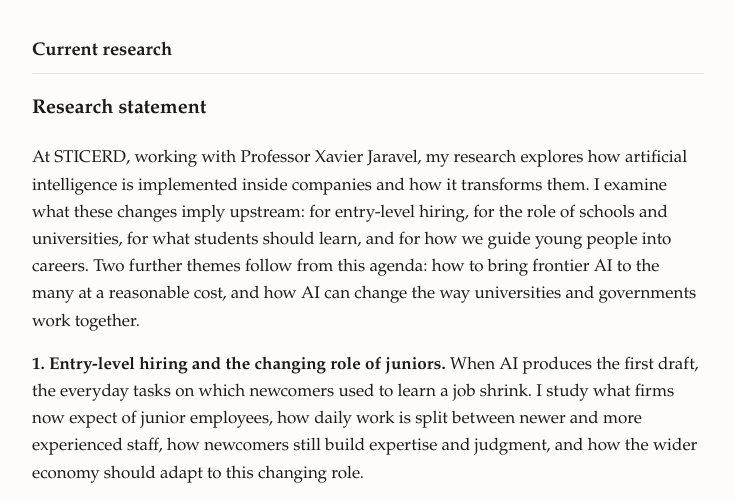
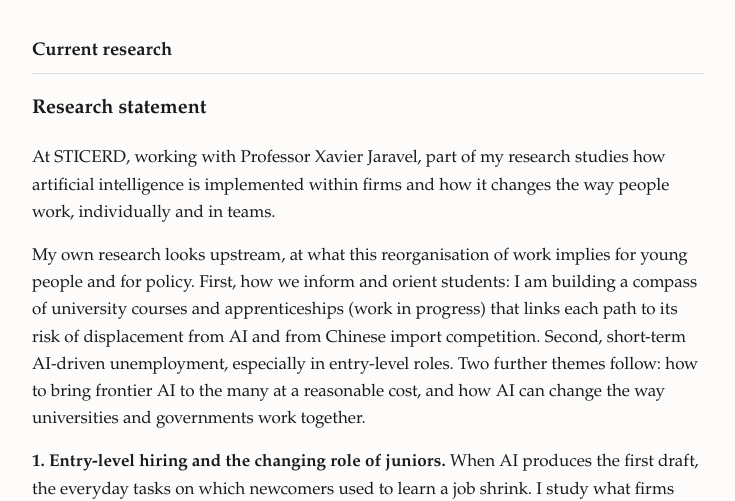
Before and after one commit to ajoly35/ajoly35.github.io, a plain HTML site: page research.html in a window 1280 px wide. Shown: the part 287-788 px from the top of the page, without its empty margins (272-1007 px from the left). Drawn offline with Linux system fonts and the light colour scheme.

Commit message:
Research statement: restructured opening (work with Xavier Jaravel; own research on orientation, AI and China shock risk, short-term AI unemployment)
Co-Authored-By: Claude Opus 5.5 <noreply@anthropic.com>

```diff
--- a/research.html
+++ b/research.html
@@ -29,7 +29,8 @@
   <h2>Current research</h2>
 
   <h3>Research statement</h3>
-  <p>At STICERD, working with Professor Xavier Jaravel, my research explores how artificial intelligence is implemented inside companies and how it transforms them. I examine what these changes imply upstream: for entry-level hiring, for the role of schools and universities, for what students should learn, and for how we guide young people into careers. Two further themes follow from this agenda: how to bring frontier AI to the many at a reasonable cost, and how AI can change the way universities and governments work together.</p>
+  <p>At STICERD, working with Professor Xavier Jaravel, part of my research studies how artificial intelligence is implemented within firms and how it changes the way people work, individually and in teams.</p>
+  <p>My own research looks upstream, at what this reorganisation of work implies for young people and for policy. First, how we inform and orient students: I am building a compass of university courses and apprenticeships (work in progress) that links each path to its risk of displacement from AI and from Chinese import competition. Second, short-term AI-driven unemployment, especially in entry-level roles. Two further themes follow: how to bring frontier AI to the many at a reasonable cost, and how AI can change the way universities and governments work together.</p>
   <p><strong>1. Entry-level hiring and the changing role of juniors.</strong> When AI produces the first draft, the everyday tasks on which newcomers used to learn a job shrink. I study what firms now expect of junior employees, how daily work is split between newer and more experienced staff, how newcomers still build expertise and judgment, and how the wider economy should adapt to this changing role.</p>
   <p><strong>2. What students should learn.</strong> My work asks which human skills matter most for succeeding in the AI transition. Over recent decades, the labour market has rewarded social skills more and more (Deming, 2017). The open question is which specific capabilities, such as teamwork, decision-making and judgment, grow in value when AI handles routine analytical work, and what schools and universities should teach.</p>
   <p><strong>3. Guiding students into careers.</strong> Current careers guidance still rests on a picture of jobs from before AI. I study how we can improve the way young people are oriented towards university studies and early careers by using concrete evidence on which occupations and specific tasks AI is exposing and transforming, and I examine which public policy proposals follow from that evidence.</p>
```
Also changed, not shown: 3 other files.
